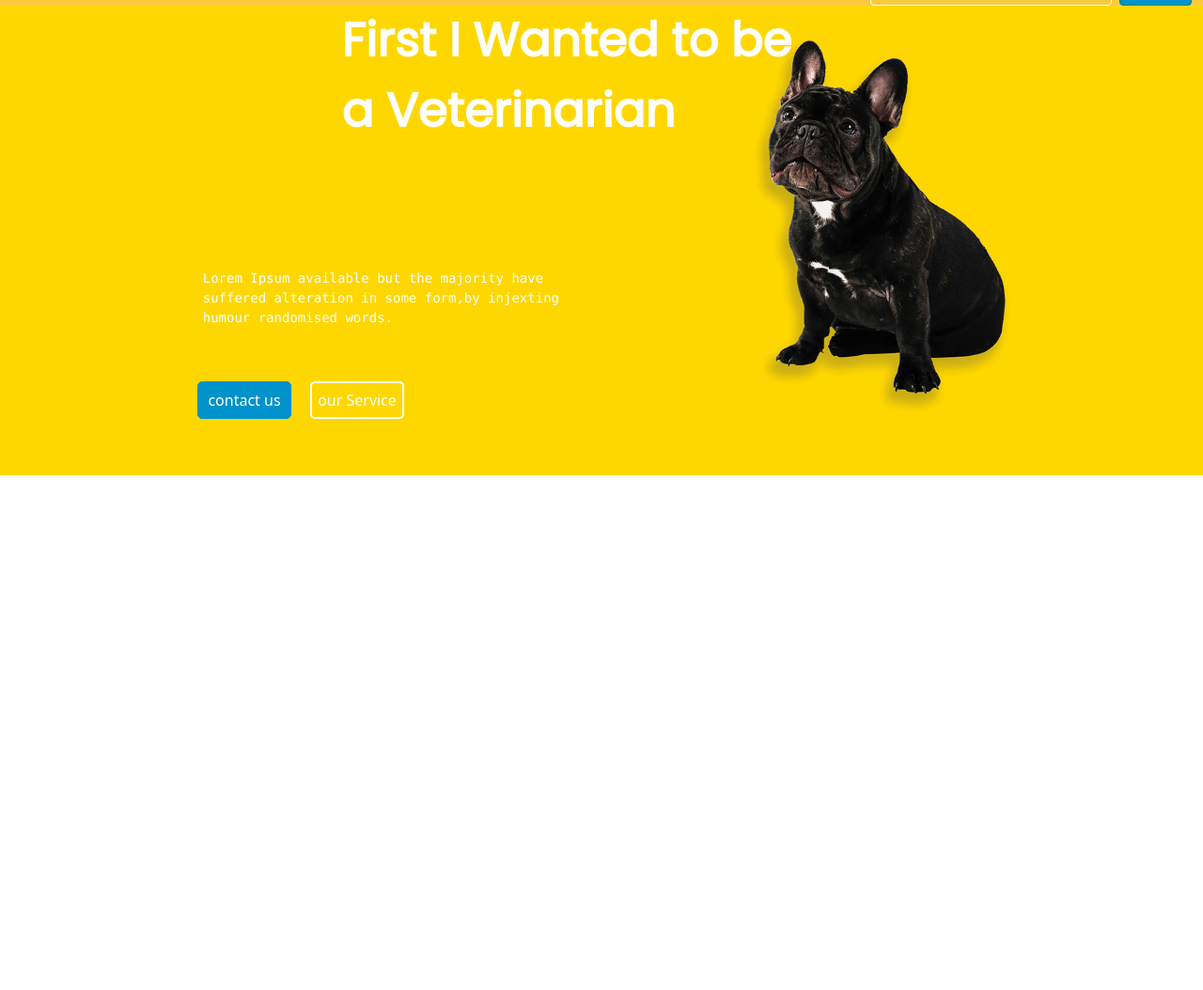
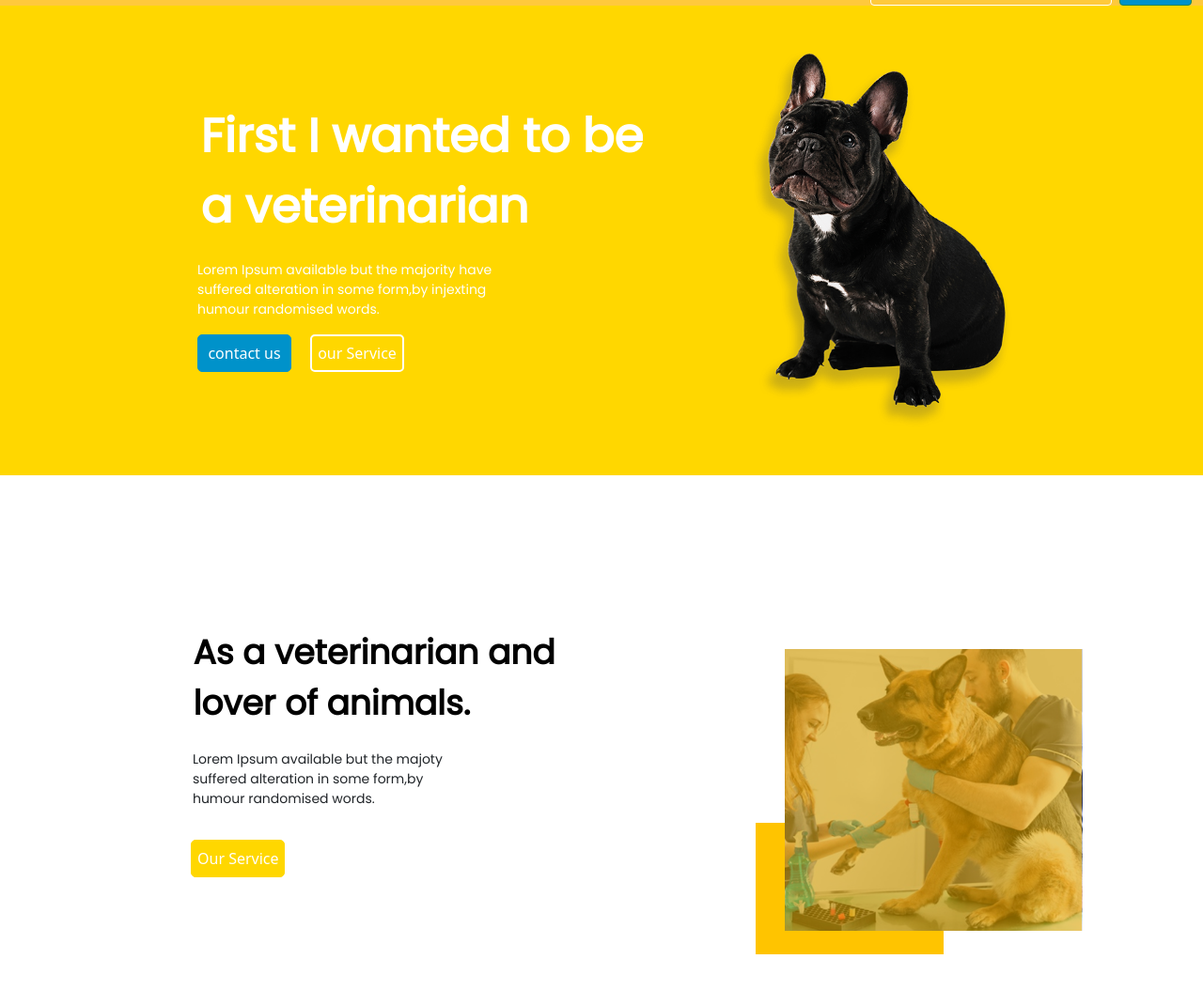
Before and after one commit to vasanthyuv/boot-strap, a plain HTML site: page bootstrap/bootstrap project.html in a window 1280 px wide. Shown: the part 32-1086 px from the top of the page at 94% size. Drawn offline with nearby package versions, Linux system fonts and the light colour scheme.

Commit message:
second layer

```diff
--- a/bootstrap/bootstrap project.html
+++ b/bootstrap/bootstrap project.html
@@ -66,17 +66,12 @@
 
 
 
-        #heading1 {
-            color: white;
+        #issue {
 
-
-
-            font-family: 'poppins';
-            font-weight: bolder;
 
             margin-top: 90px;
             margin-left: 150px;
-            font-size: 50px;
+
 
         }
 
@@ -84,13 +79,14 @@
             position: absolute;
             height: 400px;
             left: 800px;
-            top: 35px;
+            top: 49px;
         }
 
         #para1 {
             color: white;
-            margin-top: 130px;
-            margin-left: 182px;
+            margin-top: 250px;
+            margin-left: 195px;
+            font-family: 'poppins';
         }
 
         #contbut {
@@ -100,7 +96,7 @@
             border: 1px #0092ca solid;
             border-radius: 5px;
             left: 210px;
-            top: 400px;
+            top: 350px;
             width: 100px;
             height: 40px;
 
@@ -115,7 +111,7 @@
             border-radius: 5px;
             position: absolute;
             left: 330px;
-            top: 400px;
+            top: 350px;
         }
 
         #block1 {
@@ -138,12 +134,75 @@
             bottom: 90px;
 
         }
+
+        #heading1 {
+
+            color: white;
+
+
+            font-size: 50px;
+            font-family: 'poppins';
+            font-weight: bolder;
+            position: absolute;
+            top: 140px;
+            left: 160px;
+        }
+
+        #heading2 {
+            color: black;
+            font-size: 36px;
+            font-family: 'poppins';
+            font-weight: bolder;
+            position: absolute;
+            left: 167px;
+            top: 700px;
+
+        }
+
+        #paragraph2 {
+            font-family: 'poppins';
+            position: absolute;
+            left: 190px;
+            top: 830px
+        }
+
+        #servicebutton {
+            width: 100px;
+            height: 40px;
+            background-color: gold;
+            border: 1px gold solid;
+            border-radius: 5px;
+            color: white;
+            position: relative;
+            left: 203px;
+            top: 170px;
+
+
+        }
+
+        #yellowback {
+            position: relative;
+            left: 700px;
+            top: 200px;
+        }
+
+        #petimg {
+            position: relative;
+            left: 527px;
+            top: 95px;
+        }
+
+        #gradientimg {
+            position: relative;
+            left: 206px;
+            top: 95px;
+        }
     </style>
 
 </head>
 
 <body>
-
+    <!--navbar-->
 
     <nav id="nav" class="navbar navbar-expand-lg bg-light">
         <div style="background-color:#ffc93c;" class="container-fluid">
@@ -184,14 +243,13 @@
     <div class="block1">
 
         <div id="petblock1">
-            <pre id="heading1">
-                First I Wanted to be
-                a Veterinarian</pre>
+            <pre id="issue">
+               </pre>
 
-
+            <!--dog image-->
 
             <img src="asset/dog.png" id="dog">
-
+            <!--paragraph-->
             <pre id="para1">
     Lorem Ipsum available but the majority have
     suffered alteration in some form,by injexting
@@ -200,13 +258,31 @@
 
 
 </pre>
+            <!--button-->
             <input type="button" value="contact us" id="contbut">
             <input type="button" value="our Service" id="servicebut">
         </div>
-    </div>
+    </div> <!-- main heading-->
+    <pre id="heading1">
+    First I wanted to be
+    a veterinarian
+</pre>
+
+    <div class="secondhalf">
+
+        <pre id="heading2">
+    As a veterinarian and
+    lover of animals.
+</pre>
 
 
+        <pre id="paragraph2">
+    Lorem Ipsum available but the majoty
+    suffered alteration in some form,by
+    humour randomised words.
+</pre>
+        <input id="servicebutton" type="button" value="Our Service">
 
-</body>
-
-</html>
+        <img id="yellowback" src="asset/yellow background.png" height="140px" width="200px">
+        <img id="petimg" src="asset/Place Your Image Here.png" height="300px">
+        <img id="gradientimg" src="asset/vedio background.png" height="300px">
```
Also changed, not shown: task3/task3.html (deleted, +0 -94 lines), bootstrap/asset/Place Your Image Here.png (added), bootstrap/asset/circle.png (added), bootstrap/asset/playbutton.png (added), bootstrap/asset/vedio background.png (added), bootstrap/asset/vedio image.png (added), bootstrap/asset/yellow background.png (added), 1 other file.
